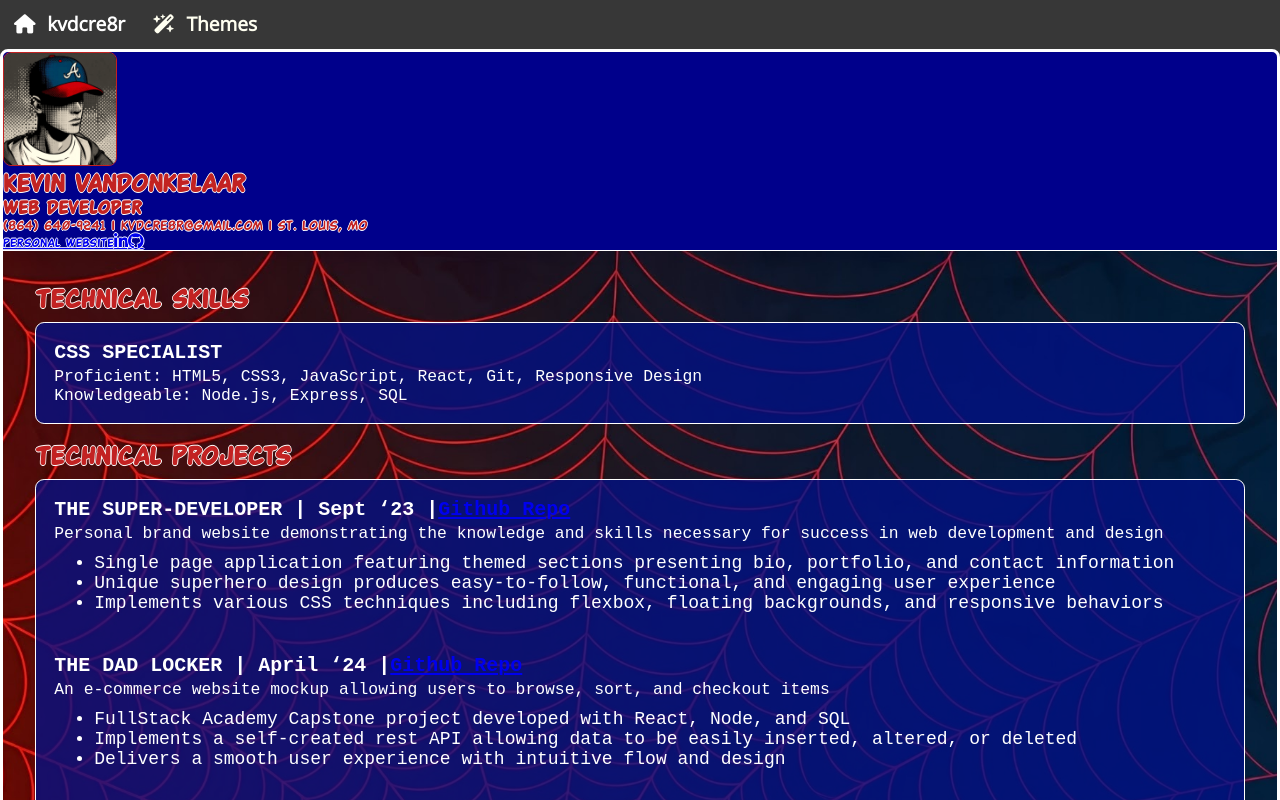
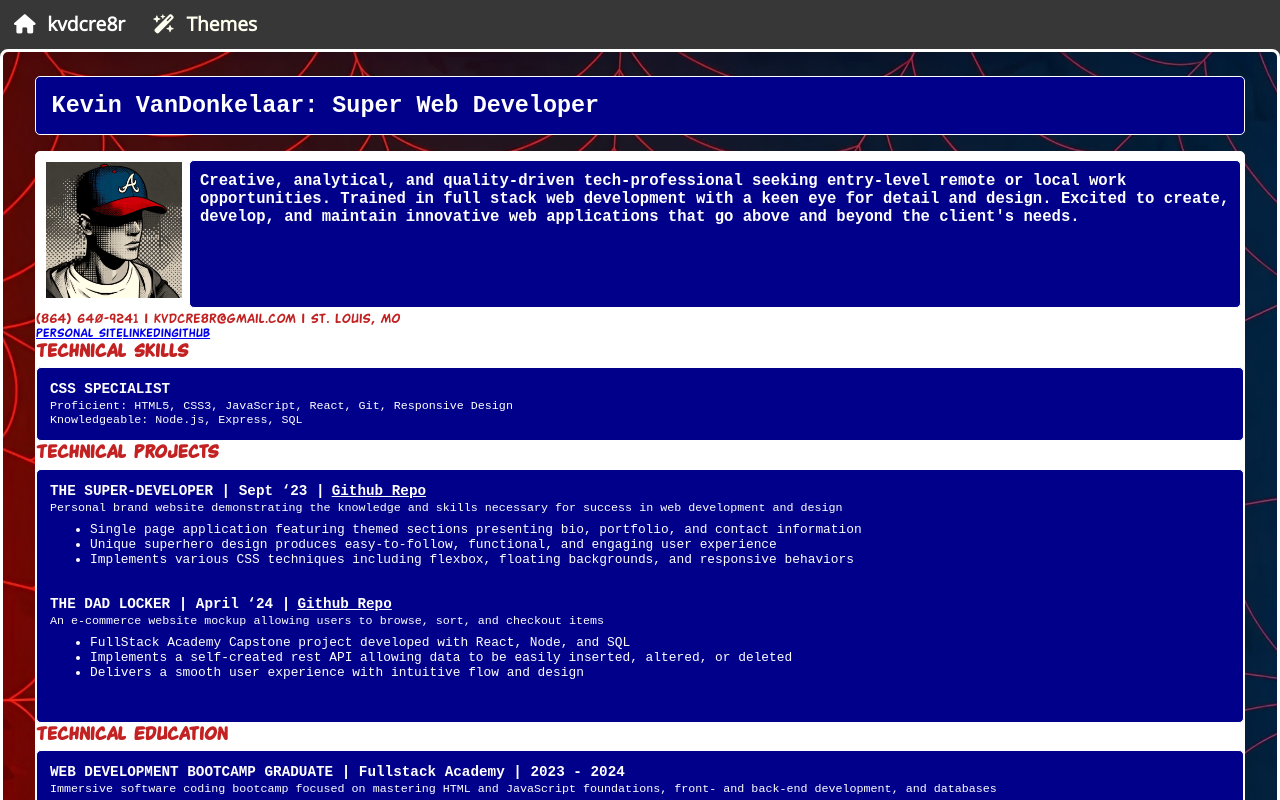
Before and after one commit to kvdcre8r/my_react_resume, a React (Vite) app: page /Superhero in a window 1280 px wide. Shown: the top 800 px of the page. Built offline with nearby package versions, Linux system fonts and the light colour scheme; the HTML template or start-up script is replaced by a standard one; a web font is replaced by a local one.

Commit message:
began redesigning superhero theme

```diff
--- a/src/Modules/Header/Header.jsx
+++ b/src/Modules/Header/Header.jsx
@@ -3,7 +3,7 @@ import Name from "./name.jsx";
 import JobTitle from "./jobTitle.jsx";
 import ContactInfo from "./contactInfo.jsx";
 import MyLinks from "./myLinks.jsx";
-import "./header.css";
+
 export default function Header() {
   return (
     <header>
--- /dev/null
+++ b/src/Modules/Header/nameSuper.jsx
@@ -0,0 +1,7 @@
+export default function NameSuper() {
+  return (
+    <article className="name-super">
+      <h2>Kevin VanDonkelaar: Super Web Developer</h2>
+    </article>
+  );
+}
--- a/src/Modules/Header/profilePix.jsx
+++ b/src/Modules/Header/profilePix.jsx
@@ -1,11 +1,10 @@
 import profilePic from "../../assets/profilePic.png";
 import comicProfilePic from "../../assets/comicProfilePic.png";
 import coderProfilePic from "../../assets/coderProfilePic.jpg";
-import "./header.css";
 
 export default function ProfilePix() {
   return (
-    <div className="profileImgs">
+    <div className="profile-pix">
       <img id="profile-pic" src={profilePic} alt="my profile pic" />
       <img
         id="comic-profile-pic"
--- a/src/Modules/Resume/resSummary.jsx
+++ b/src/Modules/Resume/resSummary.jsx
@@ -1,6 +1,6 @@
 export default function ResSummary() {
   return (
-    <div className="res-summary">
+    <article className="res-summary">
       <h2>
         Creative, analytical, and quality-driven tech-professional seeking
         entry-level remote or local work opportunities. Trained in full stack
@@ -8,6 +8,6 @@ export default function ResSummary() {
         create, develop, and maintain innovative web applications that go above
         and beyond the client's needs.
       </h2>
-    </div>
+    </article>
   );
 }
--- a/src/Modules/ThemeProfessional/professional.css
+++ b/src/Modules/ThemeProfessional/professional.css
@@ -72,6 +72,12 @@
 
     article {
       background-color: ivory;
+
+        a {
+          padding-left: .5em;
+          color: inherit;
+        }
+
     }
   }
 }
--- a/src/Modules/ThemeSuperhero/superhero.css
+++ b/src/Modules/ThemeSuperhero/superhero.css
@@ -2,89 +2,87 @@
     color: rgb(194, 34, 34);
     border: 0.2em solid white;
     background-color: darkblue;
-    border-radius: .5em;
-    text-shadow: -0.05em 0 white, 0 0.05em white, 0.05em 0 white,
-        0 -0.05em white;
+    border-radius: 0.5em;
+    text-shadow: -0.05em 0 white, 0 0.05em white, 0.05em 0 white, 0 -0.05em white;
     font-family: champion;
+    padding: 1rem 2rem;
+    background-image: url("../../assets/spiderweb_background.jpg");
+    background-repeat: no-repeat;
+    background-size: cover;
+    background-position: center;
+    background-position-y: top;
 
-    header {
-        border-bottom: 0.1em solid white;
+    article {
+        background-color: darkblue;
+        font-family: monospace;
+        border-radius: 5px;
+        color: white;
+        text-shadow: none;
+        padding: 1em;
+        border: 1px solid white;
+        margin-top: 0.5em;
 
-        #profile-pic,
-        #coder-profile-pic {
-            width: 0em;
-            height: 0em;
+        a {
+            padding-left: 0.5em;
+            color: inherit;
         }
 
-        #comic-profile-pic {
-            width: 7em;
-            height: 7em;
-            border: .1em solid rgb(194, 34, 34);
-            border-radius: .5em;
+        h3 {
+            font-size: 1.1em;
+            padding-bottom: 0.15em;
         }
 
-        #name {
-
-            h1 {
-                font-size: 4.5em;
-            }
-
-            h2 {
-                font-size: 2em;
-                text-align: right;
-                border: none;
-            }
+        ul {
+            padding-top: 0.5em;
+            padding-bottom: 2em;
         }
 
-        #subscript {
-            font-family: monospace;
-            font-size: 1.15em;
-            color: white;
-            text-shadow: none;
+        p,
+        li {
+            font-size: 0.9em;
         }
     }
 
-    #superhero-content {
-        background-image: url("../../assets/spiderweb_background.jpg");
-        background-repeat: no-repeat;
-        background-size: cover;
-        background-position: center;
-        background-color: #1d4483;
-        padding: 1rem 2rem;
+    .name-super {
+        display: flex;
+        font-size: 1.2em;
+        padding-left: 1em;
+
+        .job-title-super {
+            border: none;
+        }
     }
 
-    section {
-        margin-top: 0.75em;
-        font-size: 1.4em;
+    .superhero-content {
+        background-color: white;
+        border: 1px solid white;
+        border-radius: 5px;
+        margin-top: 1em;
 
-        h2 {
-            font-size: 1.5em;
-        }
+        .profile-summary {
+            display: flex;
+            border: 3px solid white;
+            border-radius: 5px;
 
-        article {
-            background-color: rgba(0, 16, 139, 0.754);
-            font-family: monospace;
-            border-radius: .5em;
-            color: white;
-            text-shadow: none;
-            padding: 1em;
-            border: 0.1em solid white;
-            margin-top: 0.5em;
+            .profile-pix {
 
-            h3 {
-                font-size: 1.1em;
-                padding-bottom: 0.15em;
+                #profile-pic,
+                #coder-profile-pic {
+                    display: none;
+                }
 
+                #comic-profile-pic {
+                    width: 8.5em;
+                    height: auto;
+                    border: 2px solid white;
+                    border-radius: 5px;
+                    padding: 0.3em;
+                }
             }
 
-            ul {
-                padding-top: 0.5em;
-                padding-bottom: 2em;
-            }
-
-            p,
-            li {
-                font-size: .9em;
+            .res-summary {
+                font-size: 0.8em;
+                border-radius: 5px;
             }
         }
     }
--- a/src/Modules/ThemeSuperhero/superhero.jsx
+++ b/src/Modules/ThemeSuperhero/superhero.jsx
@@ -1,19 +1,30 @@
-import Header from "../Header/Header.jsx";
-import TechSkills from "../Resume/resSkills.jsx";
-import TechProjects from "../Resume/resProjects.jsx";
-import TechEducation from "../Resume/resEducation.jsx";
-import Experience from "../Resume/resExperience.jsx";
+import ContactInfo from "../Header/contactInfo.jsx";
+import NameSuper from "../Header/nameSuper.jsx";
+import MyLinksText from "../Header/myLinksText.jsx";
+import ProfilePix from "../Header/profilePix.jsx";
+import ResSummary from "../Resume/resSummary.jsx";
+import ResSkills from "../Resume/resSkills.jsx";
+import ResProjects from "../Resume/resProjects.jsx";
+import ResEducation from "../Resume/resEducation.jsx";
+import ResExperience from "../Resume/resExperience.jsx";
 import "./superhero.css";
 
 export function Superhero() {
   return (
     <main className="superhero">
-      <Header />
-      <div id="superhero-content">
-        <TechSkills />
-        <TechProjects />
-        <TechEducation />
-        <Experience />
+        <NameSuper />
+      <div className="superhero-content">
+        <div className="profile-summary">
+          <ProfilePix />
+          <ResSummary />
+        </div>
+        <ContactInfo />
+        <MyLinksText />
+
+        <ResSkills />
+        <ResProjects />
+        <ResEducation />
+        <ResExperience />
       </div>
     </main>
   );
```
Also changed, not shown: src/Modules/Header/header.css (deleted, +0 -59 lines).
